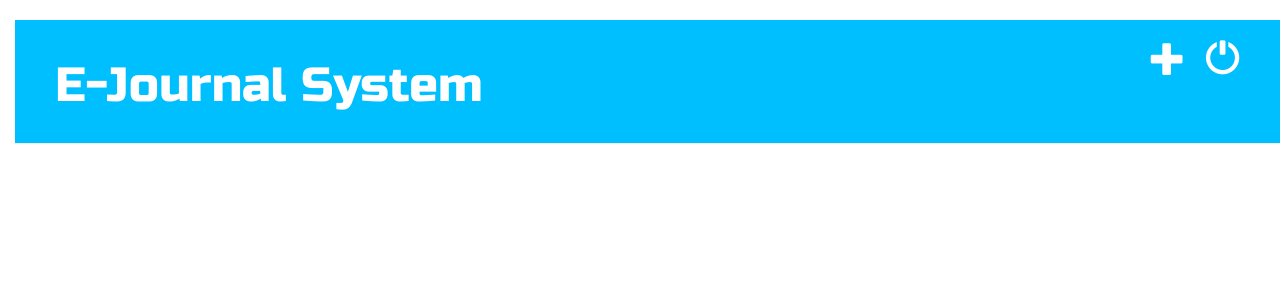
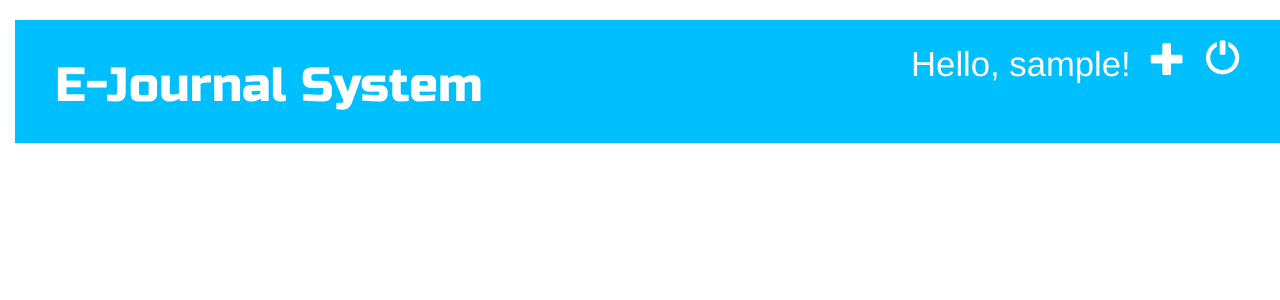
Before and after one commit to mdadm/my-first-blog, a Django app: page / in a window 1280 px wide. Shown: the top 300 px of the page. Run offline with Django 3.2, Linux system fonts and the light colour scheme; a user stored in the database is signed in; tables that the repository leaves empty hold one stand-in row (values such as "Sample post"); some libraries are stand-ins or nearby versions.

Commit message:
Улучшено оформление, добавлено приветствие залогиненного пользователя

```diff
--- a/ej/templates/ej/base.html
+++ b/ej/templates/ej/base.html
@@ -13,6 +13,7 @@
                 {% if user.is_authenticated %}
                 <a href="{% url 'logout' %}" class="top-menu"><span class="glyphicon glyphicon-off"></span></a>
                 <a href="{% url 'ej.views.post_new' %}" class="top-menu"><span class="glyphicon glyphicon-plus"></span></a>
+                <p class="top-menu">Hello, {{ user.username }}! <small></small></p>
                 {% endif %}
                 <h1><a href="/">E-Journal System</a></h1>
             </div>
--- a/ej/templates/ej/post_list.html
+++ b/ej/templates/ej/post_list.html
@@ -4,7 +4,7 @@
         {% for post in posts %}
             <div class="post">
                 <div class="date">
-                    {{ post.author }}
+                    {{ post.author }},
                     {{ post.published_date }}
                 </div>
                 <h1><a href="{% url 'post_detail' pk=post.pk %}">{{ post.title }}</a></h1>
```
